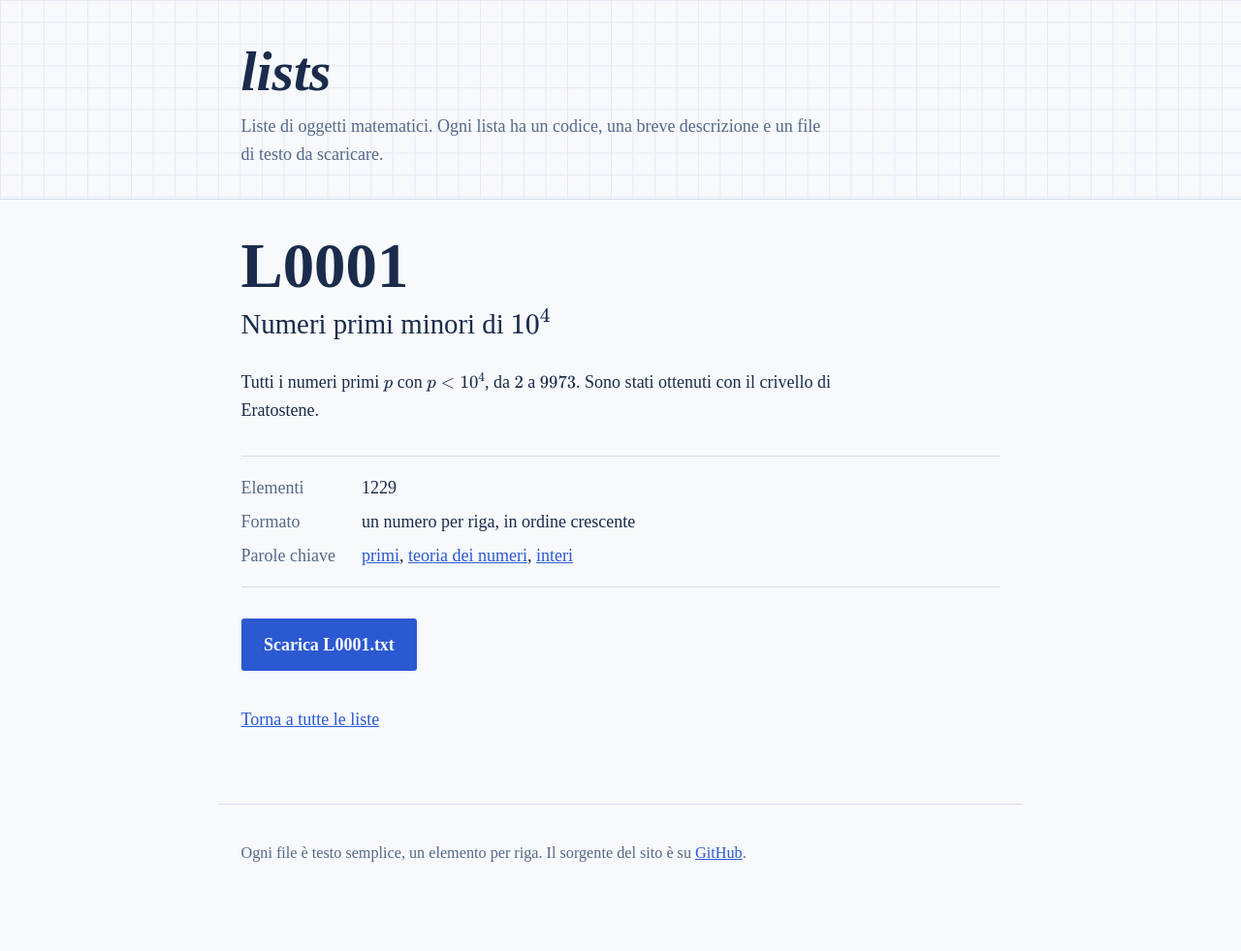
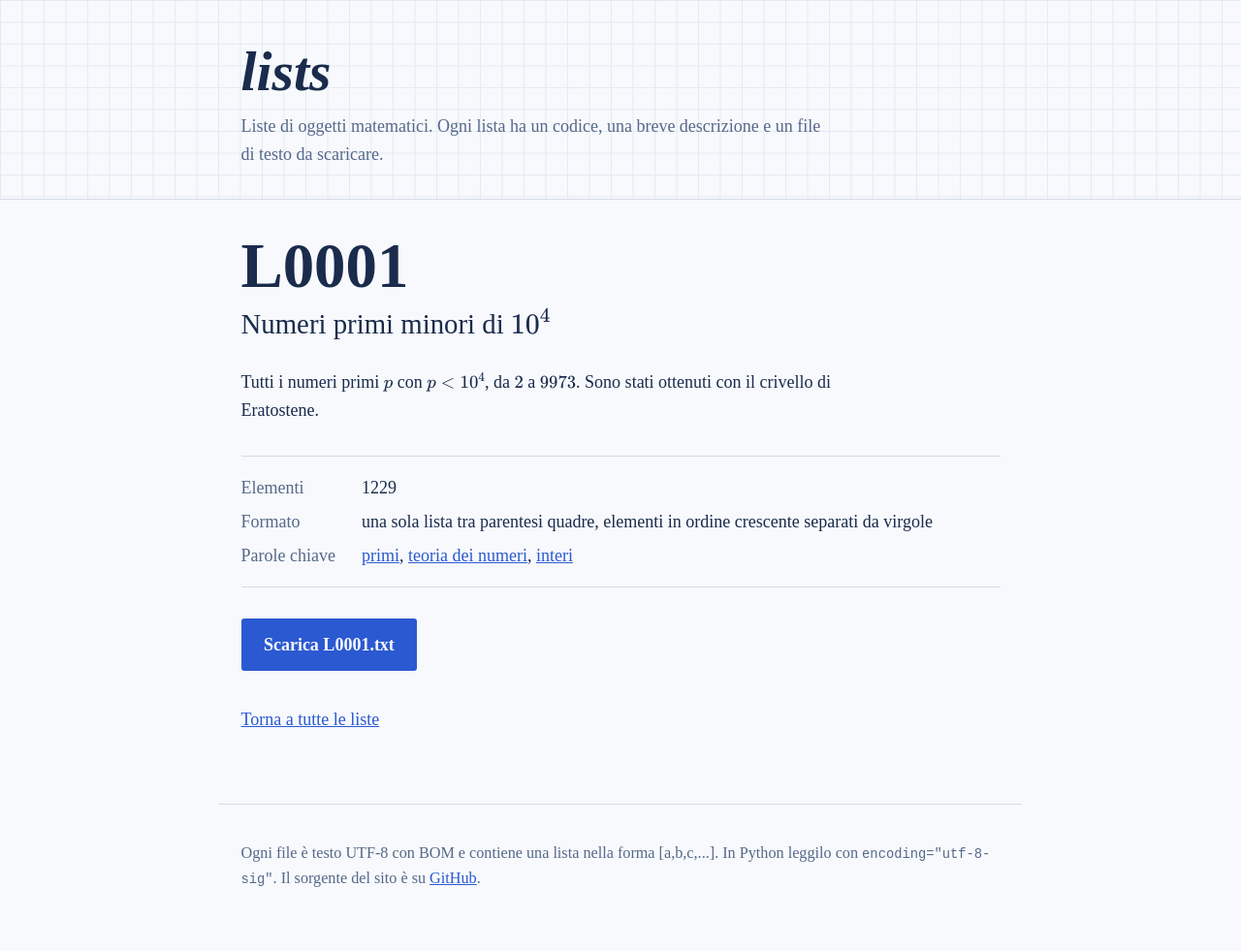
Before and after one commit to ilsignorbruschino/lists, a Jekyll site: the page built from _liste/L0001.md, in a window 1280 px wide. Shown: the whole page at 97% size. Built offline with Jekyll 4.4.1, drawn with Linux system fonts in a browser that asks for light colours; some web fonts are replaced; before the commit the page ends 956 px from its top, so only the background shows below that.

Commit message:
Add files via upload

```diff
--- a/_layouts/default.html
+++ b/_layouts/default.html
@@ -25,7 +25,7 @@
     {{ content }}
   </main>
   <footer class="contenitore piede">
-    <p>Ogni file è testo semplice, un elemento per riga. Il sorgente del sito è su <a href="https://github.com/ilsignorbruschino/lists">GitHub</a>.</p>
+    <p>Ogni file è testo UTF-8 con BOM e contiene una lista nella forma [a,b,c,...]. In Python leggilo con <code>encoding="utf-8-sig"</code>. Il sorgente del sito è su <a href="https://github.com/ilsignorbruschino/lists">GitHub</a>.</p>
   </footer>
 </body>
 </html>
--- a/_liste/L0001.md
+++ b/_liste/L0001.md
@@ -4,6 +4,6 @@ titolo: 'Numeri primi minori di $10^4$'
 parole_chiave: [primi, teoria dei numeri, interi]
 file: /dati/L0001.txt
 elementi: 1229
-formato: un numero per riga, in ordine crescente
+formato: una sola lista tra parentesi quadre, elementi in ordine crescente separati da virgole
 ---
 Tutti i numeri primi $p$ con $p < 10^4$, da $2$ a $9973$. Sono stati ottenuti con il crivello di Eratostene.
--- a/assets/style.css
+++ b/assets/style.css
@@ -177,3 +177,5 @@ main { padding-top: 2rem; padding-bottom: 3rem; }
   .dati { grid-template-columns: 1fr; gap: 0.1rem; }
   .dati dd { margin-bottom: 0.6rem; }
 }
+
+.piede code { font-size: 0.85em; }
```
Also changed, not shown: _liste/L0002.md (+1 -1 lines), _liste/L0003.md (+1 -1 lines), README.md, dati/L0001.txt (line endings or trailing spaces), dati/L0002.txt (line endings or trailing spaces), dati/L0003.txt (line endings or trailing spaces).
